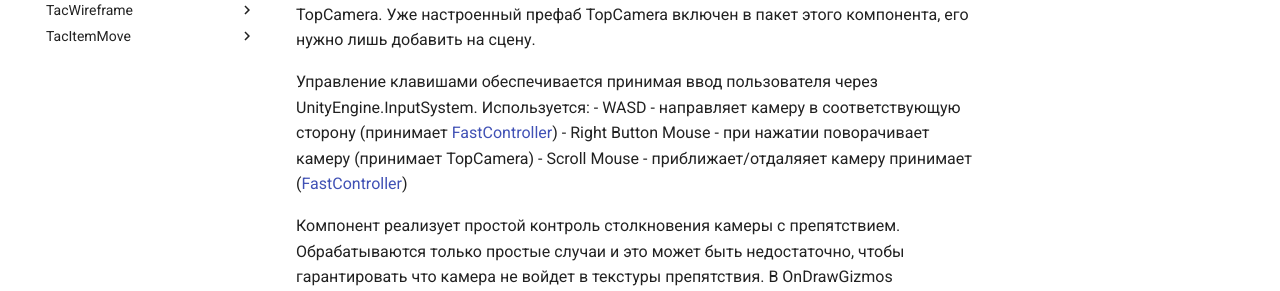
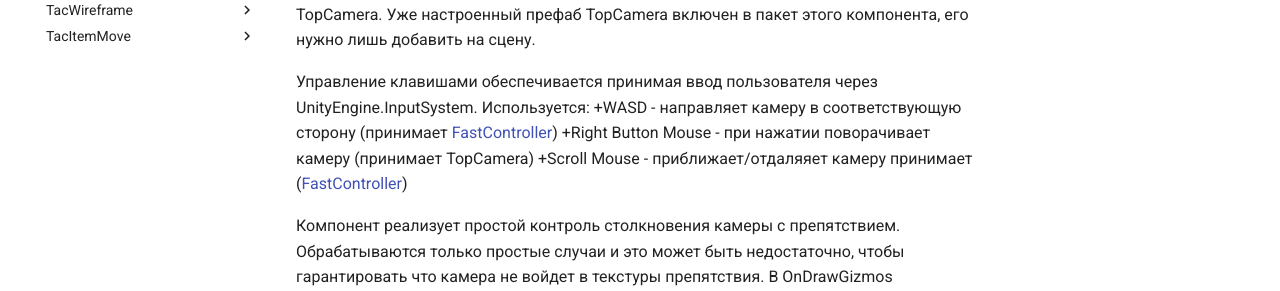
Before and after one commit to tac1402/TacBattleAI, an MkDocs documentation site: the page built from docs/TacCamera/TopCamera.md, in a window 1280 px wide and 1385 px high. Shown: the part 317-608 px from the top of the window. Built offline with MkDocs 1.6.1 and Material for MkDocs 9.7.7, drawn with Linux system fonts in a browser that asks for light colours.

```diff
--- a/docs/TacCamera/TopCamera.md
+++ b/docs/TacCamera/TopCamera.md
@@ -4,9 +4,9 @@ title: TopCamera
 Unity не предоставляет удобного управления камерой, поэтому многие разработчики реализуют управление камерой сами исходя из своих потребностей. Зачастую это не тривиально, и компоненты камеры сильно перегружены и/или заточены под определенную специфику. Поэтому требуется реализация самого простейшего управления, т.н. _камеры сверху_, которая позволяет пролететь над террайном на определенном уровне над ним. Также камера должна иметь функцию поворота обзора и приближения/отдаления от поверхности. А так же контроль движения в определенной области. Эту функциональность выполняет комбинация двух скриптов [FastController](../../FastController.md) и TopCamera. Уже настроенный префаб TopCamera включен в пакет этого компонента, его нужно лишь добавить на сцену.
 
 Управление клавишами обеспечивается принимая ввод пользователя через UnityEngine.InputSystem. Используется:
-- WASD - направляет камеру в соответствующую сторону (принимает [FastController](../../FastController.md))
-- Right Button Mouse - при нажатии поворачивает камеру (принимает TopCamera)
-- Scroll Mouse - приближает/отдаляяет камеру принимает ([FastController](../../FastController.md))
++WASD - направляет камеру в соответствующую сторону (принимает [FastController](../../FastController.md))
++Right Button Mouse - при нажатии поворачивает камеру (принимает TopCamera)
++Scroll Mouse - приближает/отдаляяет камеру принимает ([FastController](../../FastController.md))
 
 Компонент реализует простой контроль столкновения камеры с препятствием. Обрабатываются только простые случаи и это может быть недостаточно, чтобы гарантировать что камера не войдет в текстуры препятствия. В OnDrawGizmos показывается 4 точки, которые создают плоскости и пересечение с которыми котролируется 4-мя рейкастами. Этот метод хорошо работает с BoxCollider, но с другими препятствиями могут быть траблы.
 
```
